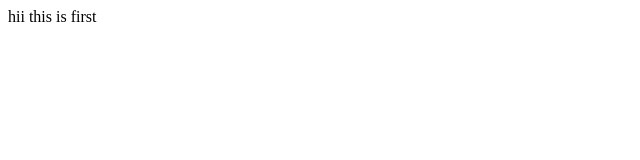
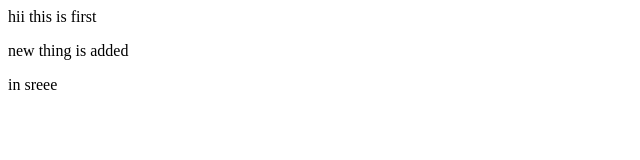
Before and after one commit to osreekanth/sreekanth, a plain HTML site: page index.html in a window 1280 px wide. Shown: the whole page, without its empty margins (0-640 px from the left). Drawn offline with Linux system fonts and the light colour scheme.

Commit message:
this is mysecond commit

```diff
--- a/index.html
+++ b/index.html
@@ -2,5 +2,7 @@
     <head>
         <title>new</title>
     </head>
-    <body><p>hii this is first</p></body>
+    <body><p>hii this is first</p><p>new thing is added</p>
+    <p> in sreee</p></body>
+
 </html>
```
